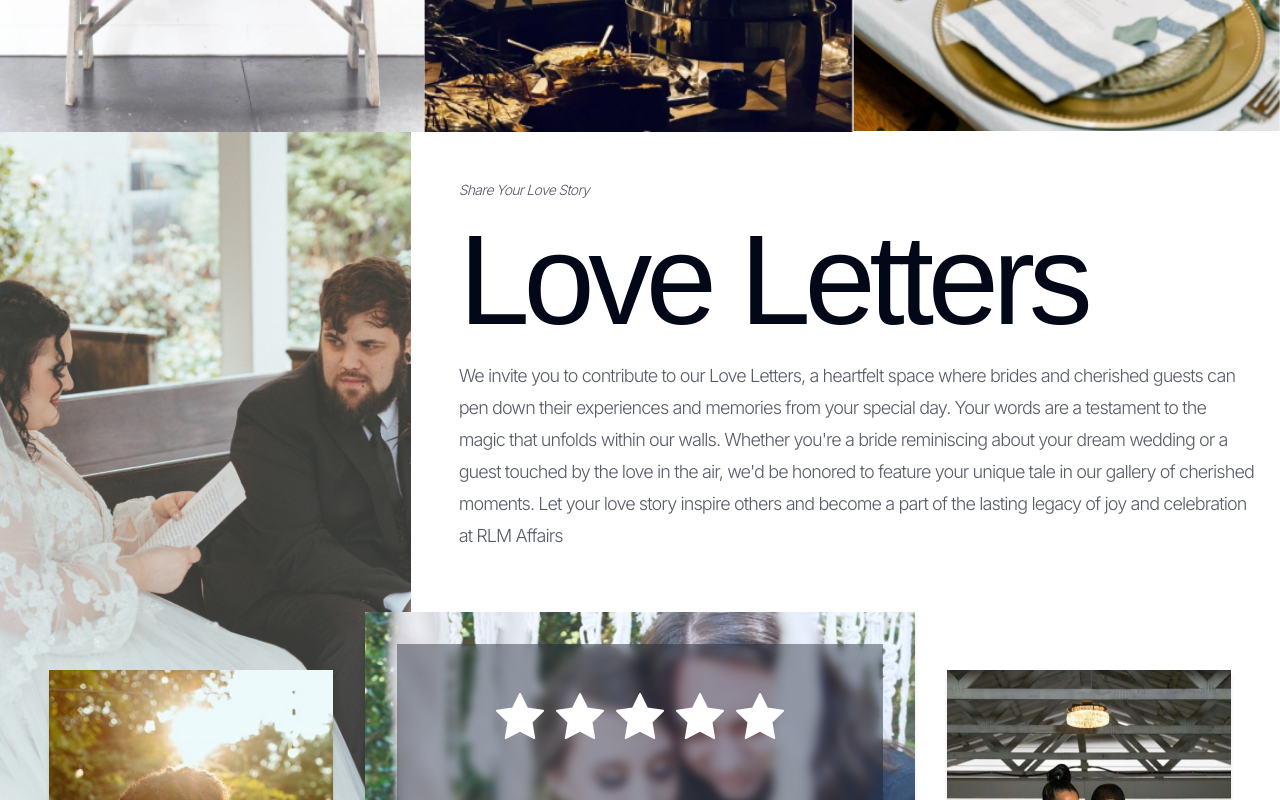
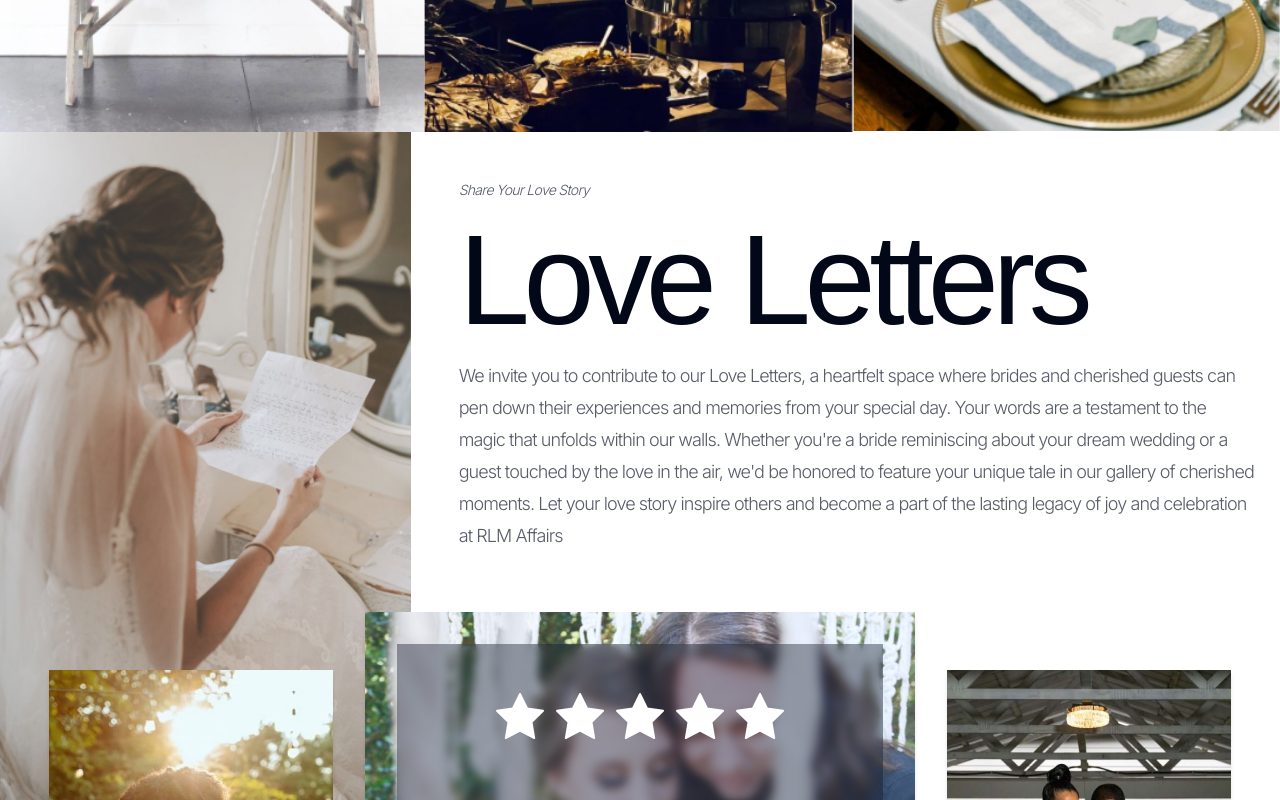
Before and after one commit to Dillonzellis/rlmaffairs-v4, a Next.js app: page / in a window 1280 px wide. Shown: the part 4580-5380 px from the top of the page. Built offline with nearby package versions, Linux system fonts and the light colour scheme; a web font is replaced by a local one.

Commit message:
update love-letter hero

```diff
--- a/src/components/sections/home/LoveLetters.tsx
+++ b/src/components/sections/home/LoveLetters.tsx
@@ -10,9 +10,7 @@ export const LoveLetters = () => {
     <section id="love-letters" className="pb-8 md:pb-80">
       <div className="grid-cols-6 gap-6 md:grid">
         <Image
-          // src="/love-letters.jpg"
-          // src="/love-note-feat.jpg"
-          src="/love-letter-2.jpg"
+          src="/love-letters.jpg"
           alt=""
           height={758}
           width={423}
```
